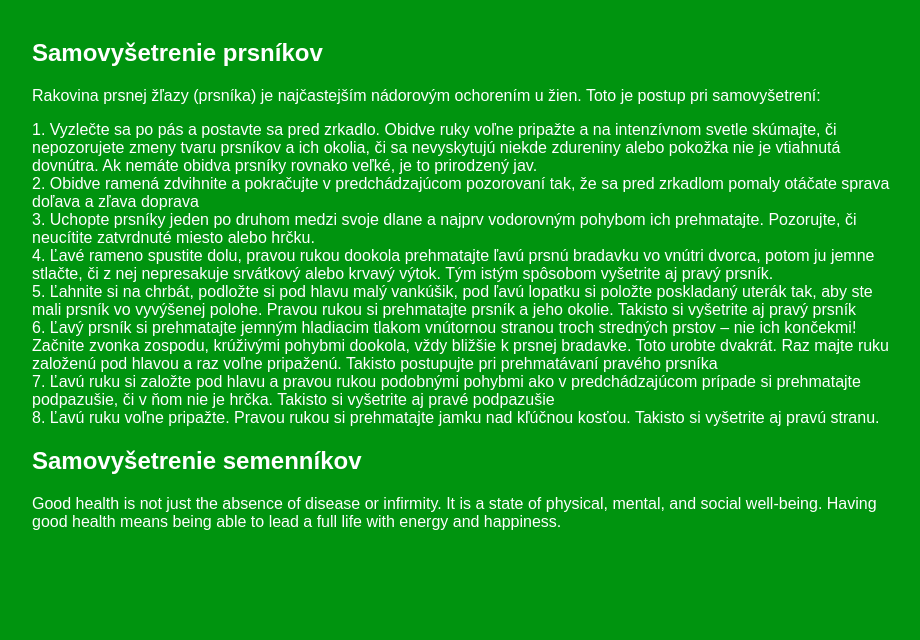
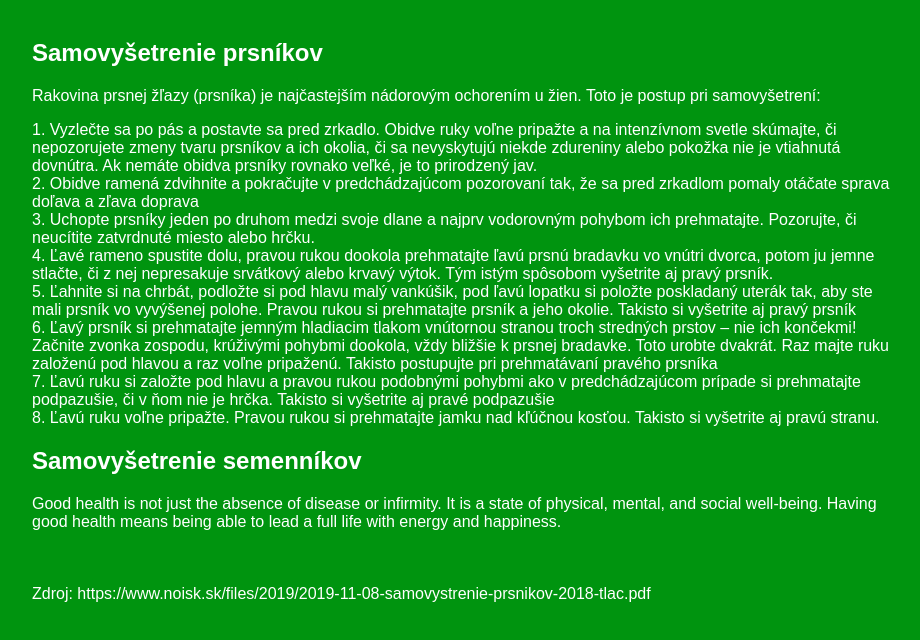
Before and after one commit to heppy696/heppy696.github.io, a plain HTML site: page index.html in a window 1280 px wide. Shown: the part 72-712 px from the top of the page, without its empty margins (178-1098 px from the left). Drawn offline with Linux system fonts and the light colour scheme.

Commit message:
Update index.html

```diff
--- a/index.html
+++ b/index.html
@@ -84,6 +84,11 @@ kosťou. Takisto si vyšetrite aj pravú stranu.
           Good health is not just the absence of disease or infirmity. It is a
           state of physical, mental, and social well-being. Having good health
           means being able to lead a full life with energy and happiness.
+           <br>
+           <br>
+           <br>
+           <br>
+          Zdroj: https://www.noisk.sk/files/2019/2019-11-08-samovystrenie-prsnikov-2018-tlac.pdf
         </p>
       </div>
     </div>
```
